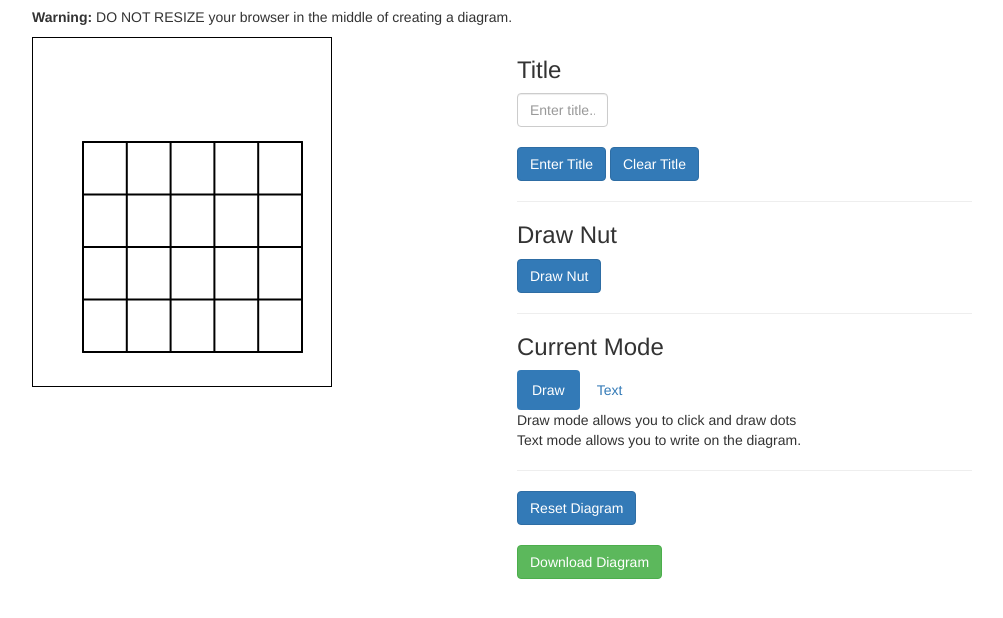
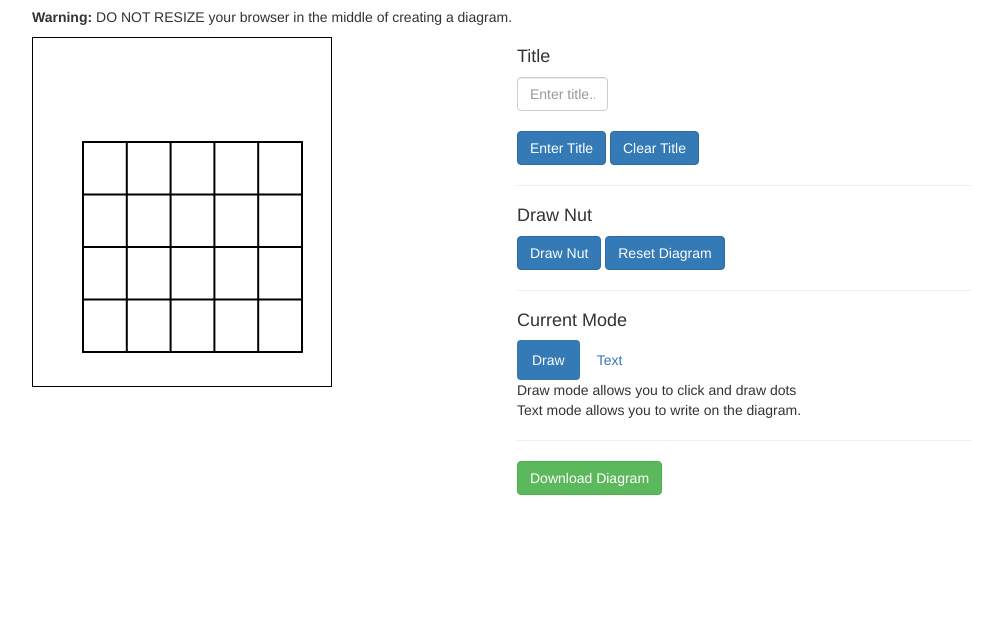
Before and after one commit to blb1981/guitar-diagrams, a website: page index.html in a window 1280 px wide. Shown: the part 56-674 px from the top of the page, without its empty margins (138-1141 px from the left). Drawn offline with nearby package versions, Linux system fonts and the light colour scheme; some packages are replaced by stand-ins of ours; a script that the page names is missing.

Commit message:
Last commit before publishing

```diff
--- a/index.html
+++ b/index.html
@@ -27,7 +27,7 @@
 
       <div class="col-xs-6">
         <div class="form-group">
-          <h3>Title</h3>
+          <h4>Title</h4>
           <div class="row">
             <div class="col-xs-3">
               <input class="form-control" type="text" name="title" id="chordTitle" placeholder="Enter title..." title="Enter title" length="5"><br>
@@ -37,17 +37,18 @@
           <button class="btn btn-primary" type="button" id="chordClearTitleButton" title="Clear title">Clear Title</button>
         </div>
         <hr>
-        <h3>Draw Nut</h3>
+        <h4>Draw Nut</h4>
         <button class="btn btn-primary" type="button" id="drawNut" title="Draw Nut">Draw Nut</button>
+        <button class="btn btn-primary" id="reset">Reset Diagram</button>
+
         <hr>
-        <h3>Current Mode</h3>
+        <h4>Current Mode</h4>
         <ul class="nav nav-pills">
           <li id="drawLI" class="active"><a href="#" id="drawButton">Draw</a></li>
           <li id="textLI"><a href="#" id="textButton">Text</a></li>
         </ul>
         <p>Draw mode allows you to click and draw dots<br>Text mode allows you to write on the diagram.</p>
         <hr>
-        <button class="btn btn-primary" id="reset">Reset Diagram</button><br><br>
         <a class="btn btn-success" id="downloadLink" download="YourFileName.jpg">Download Diagram</a>
       </div>
     </div>
```
